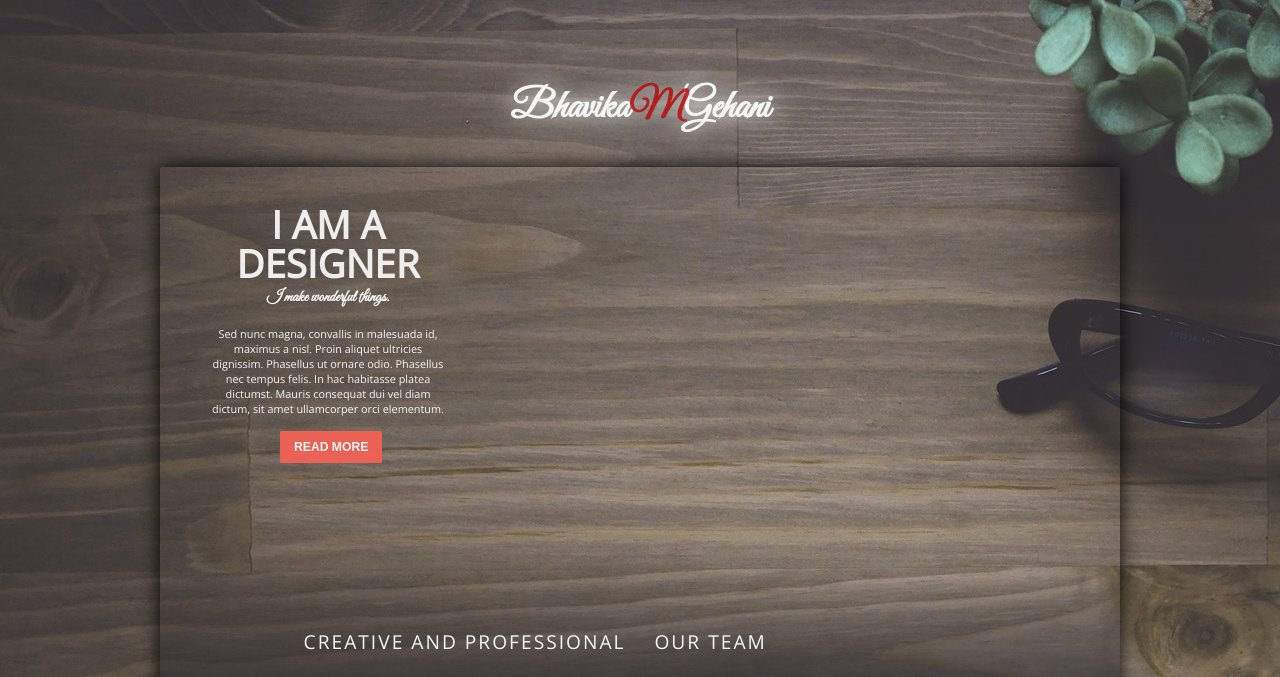
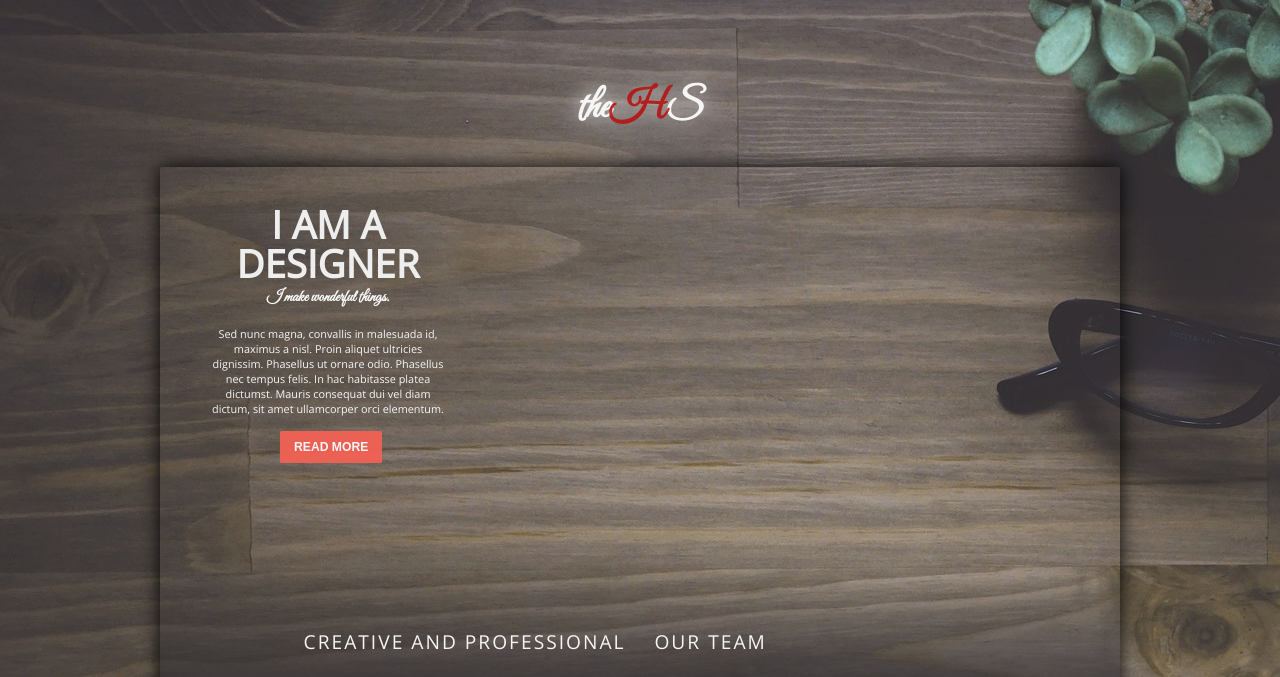
Before and after one commit to hg19960/portfolio-template-one, a plain HTML site: page index.html in a window 1280 px wide. Shown: the part 58-735 px from the top of the page. Drawn offline with nearby package versions, Linux system fonts and the light colour scheme.

Commit message:
adjustments-2

```diff
--- a/index.html
+++ b/index.html
@@ -42,7 +42,7 @@
 			<div id="bg-two"></div>
 			<div id="bg-three"></div>
 		</section>
-		<h2>Bhavika<b>M</b>Gehani</h2>
+		<h2>the<b>H</b>S</h2>
 		<section id="front-container">
 			<div id="part-one">
 				<h1><b>I AM A DESIGNER</b></h1>
```
